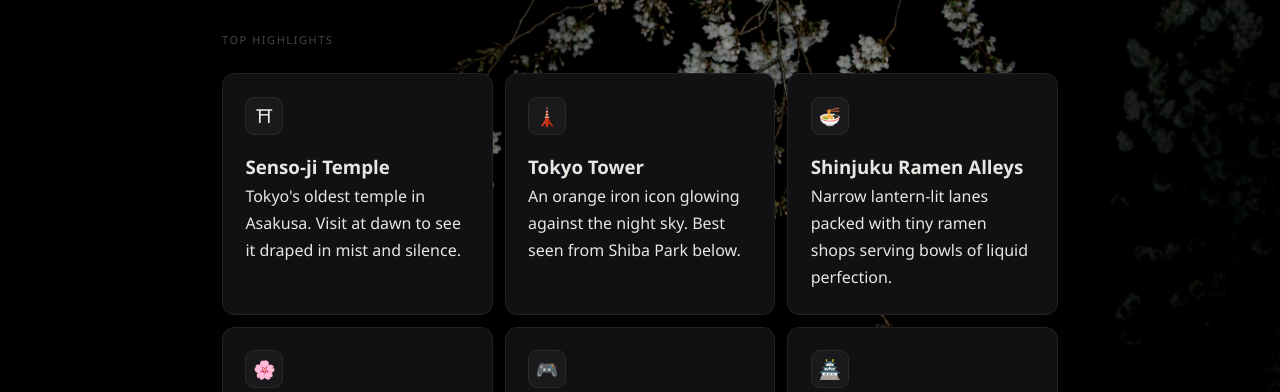
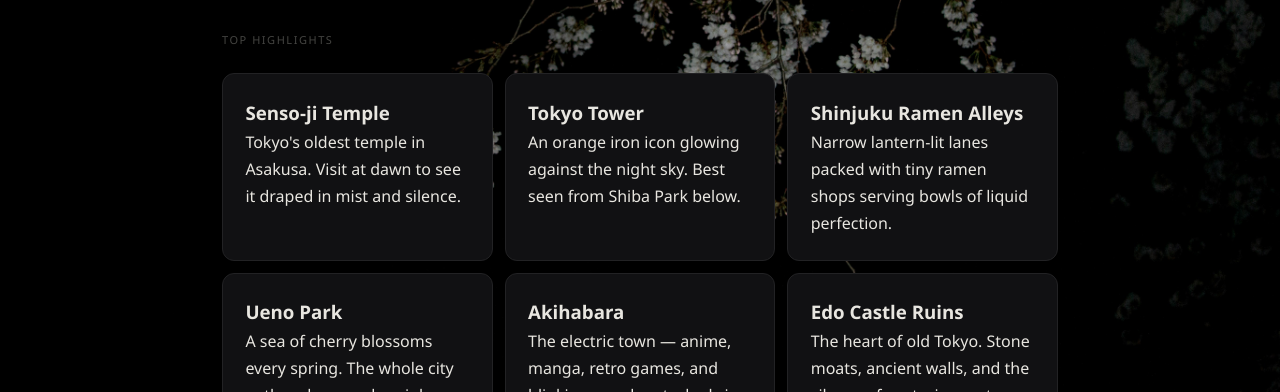
Before and after one commit to rachitahirwar15-ui/project-travel-tokyo, a plain HTML site: page index.html in a window 1280 px wide. Shown: the part 408-800 px from the top of the page. Drawn offline with Linux system fonts and the light colour scheme.

Commit message:
Update index.html

```diff
--- a/index.html
+++ b/index.html
@@ -123,18 +123,6 @@
       transition: border-color 0.2s;
     }
     .hl-card:hover { border-color: #444441; }
-    .hl-card .icon {
-      width: 38px;
-      height: 38px;
-      border-radius: 9px;
-      background: #1a1a1c;
-      border: 0.5px solid #2a2a2e;
-      display: flex;
-      align-items: center;
-      justify-content: center;
-      font-size: 18px;
-      margin-bottom: 1rem;
-    }
      footer {
       text-align: center;
       padding: 1rem;
@@ -163,32 +151,26 @@
     <div class="section-label">Top highlights</div>
     <div class="highlights">
       <div class="hl-card">
-        <div class="icon">⛩</div>
         <h3>Senso-ji Temple</h3>
         <p>Tokyo's oldest temple in Asakusa. Visit at dawn to see it draped in mist and silence.</p>
       </div>
       <div class="hl-card">
-        <div class="icon">🗼</div>
         <h3>Tokyo Tower</h3>
         <p>An orange iron icon glowing against the night sky. Best seen from Shiba Park below.</p>
       </div>
       <div class="hl-card">
-        <div class="icon">🍜</div>
         <h3>Shinjuku Ramen Alleys</h3>
         <p>Narrow lantern-lit lanes packed with tiny ramen shops serving bowls of liquid perfection.</p>
       </div>
       <div class="hl-card">
-        <div class="icon">🌸</div>
         <h3>Ueno Park</h3>
         <p>A sea of cherry blossoms every spring. The whole city gathers here under pink canopies.</p>
       </div>
       <div class="hl-card">
-        <div class="icon">🎮</div>
         <h3>Akihabara</h3>
         <p>The electric town — anime, manga, retro games, and blinking arcades stacked six floors high.</p>
       </div>
       <div class="hl-card">
-        <div class="icon">🏯</div>
         <h3>Edo Castle Ruins</h3>
         <p>The heart of old Tokyo. Stone moats, ancient walls, and the silence of centuries past.</p>
       </div>
```
